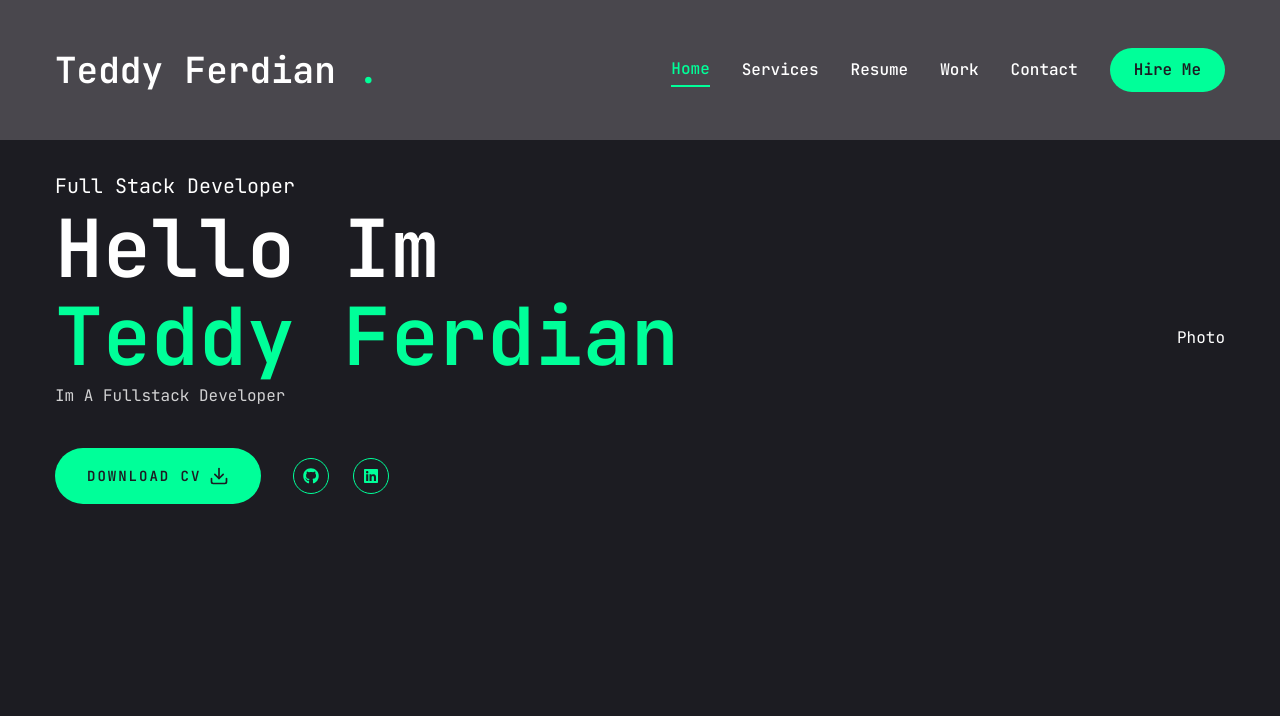
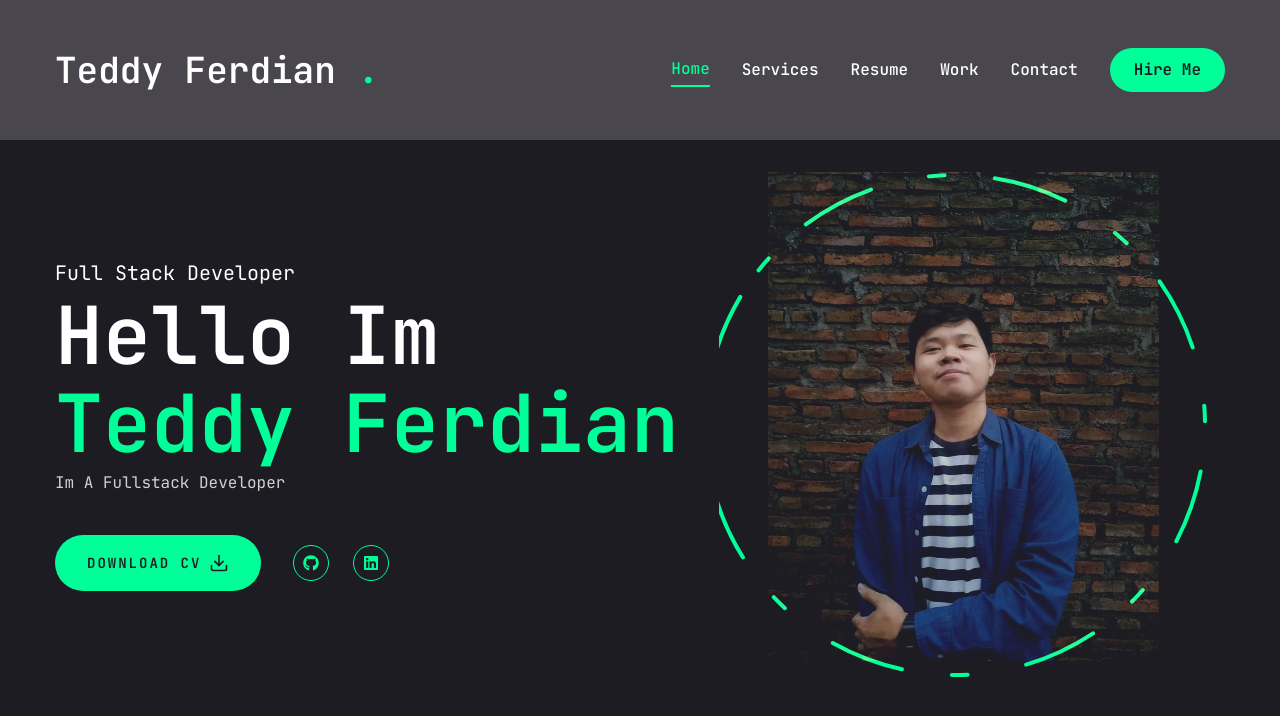
Before and after one commit to Teddy-FN/FE-portofolio, a Next.js app: page / in a window 1280 px wide. Shown: the top 716 px of the page. Built offline with nearby package versions, Linux system fonts and the light colour scheme.

Commit message:
Adding Photo

```diff
--- a/app/page.jsx
+++ b/app/page.jsx
@@ -12,7 +12,7 @@ export default function Home() {
     <section className="h-full">
       <div className="container mx-auto h-full">
         <div className="flex flex-col xl:flex-row items-center justify-between xl:pt-8 xl:pb-24">
-          <div className="text-center xl:text-left">
+          <div className="text-center xl:text-left order-2 xl:order-none">
             <span className="text-xl">Full Stack Developer</span>
             <h1 className="h1">
               Hello Im <br />
@@ -41,7 +41,7 @@ export default function Home() {
               </div>
             </div>
           </div>
-          <div>
+          <div className="order-1 xl:order-none mb-8 xl:mb-0">
             <Photo />
           </div>
         </div>
--- a/components/Header.jsx
+++ b/components/Header.jsx
@@ -6,7 +6,7 @@ import MobileNav from "./MobileNav";
 
 const Header = () => {
   return (
-    <header className="py-8 xl:py-12 text-white bg-pink-50/20">
+    <header className="py-8 xl:py-12 text-white xl:bg-pink-50/20">
       <div className="container mx-auto flex items-center justify-between">
         <Link href="/">
           <h1 className="text-4xl font-semibold">
--- a/components/Photo.jsx
+++ b/components/Photo.jsx
@@ -1,7 +1,81 @@
 "use client";
 
+import { motion } from "framer-motion";
+import Image from "next/image";
+
 const Photo = () => {
-  return <div>Photo</div>;
+  return (
+    <div className="w-full h-full relative">
+      <motion.div
+        initial={{
+          opacity: 0,
+        }}
+        animate={{
+          opacity: 1,
+          transition: {
+            delay: 2,
+            duration: 0.4,
+            ease: "easeIn",
+          },
+        }}
+      >
+        {/* Photo */}
+        <motion.div
+          initial={{
+            opacity: 0,
+          }}
+          animate={{
+            opacity: 1,
+            transition: {
+              delay: 2.4,
+              duration: 0.4,
+              ease: "easeInOut",
+            },
+          }}
+          className="w-[298px] h-[298px] xl:w-[489px] xl:h-[489px] mix-blend-lighten absolute"
+        >
+          <Image
+            src="/photo.jpg"
+            alt="photo"
+            priority
+            quality={100}
+            fill
+            className="object-contain"
+          />
+        </motion.div>
+
+        {/* Circle */}
+        <motion.svg
+          className="w-[300px] xl:w-[506px] h-[300px] xl:h-[506px]"
+          fill="transparent"
+          viewBox="0 0 506 506"
+          xmlns="http://www.w3.org/2000/svg"
+        >
+          <motion.circle
+            cx="236"
+            cy="253"
+            r="250"
+            stroke="#00ff99"
+            strokeWidth="4"
+            strokeLinecap="round"
+            strokeLinejoin="round"
+            initial={{
+              strokeDasharray: "24 10 0 0",
+            }}
+            animate={{
+              strokeDasharray: ["15 120 25 25", "16 25 92 72", "4 250 22 22"],
+              rotate: [120, 360],
+            }}
+            transition={{
+              duration: 20,
+              repeat: Infinity,
+              repeatType: "reverse",
+            }}
+          />
+        </motion.svg>
+      </motion.div>
+    </div>
+  );
 };
 
 export default Photo;
```
Also changed, not shown: public/photo.jpg (added).
